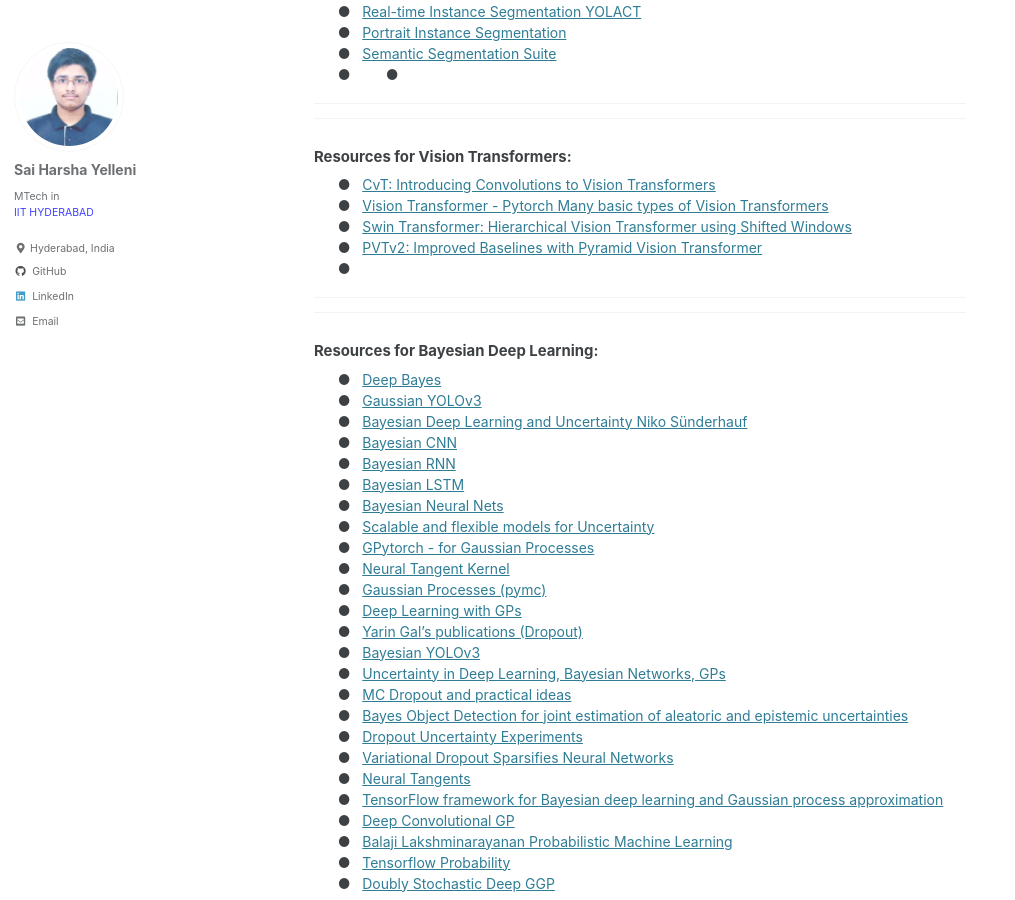
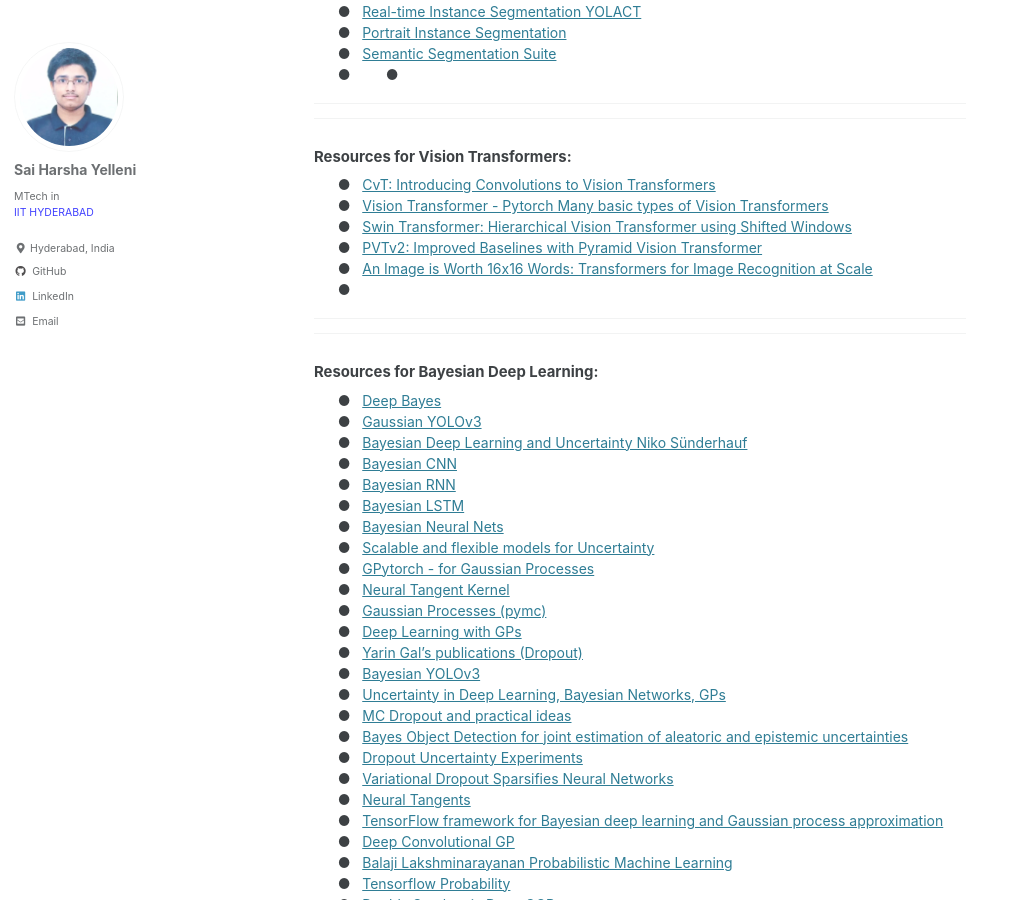
Before and after one commit to harshayelleni/harshayelleni.github.io, a Jekyll site: the page built from _pages/blog.md, in a window 1280 px wide and 900 px high, scrolled down 514 px. Shown: the whole window, without its empty margins (0-1015 px from the left). Built offline with Jekyll 4.4.1, drawn with Linux system fonts in a browser that asks for light colours; cached includes are drawn as plain includes.

Commit message:
Update blog.md

```diff
--- a/_pages/blog.md
+++ b/_pages/blog.md
@@ -39,6 +39,7 @@
 &nbsp; &nbsp; &nbsp; &#9679; &nbsp; [Vision Transformer - Pytorch Many basic types of Vision Transformers](https://github.com/lucidrains/vit-pytorch) \
 &nbsp; &nbsp; &nbsp; &#9679; &nbsp; [Swin Transformer: Hierarchical Vision Transformer using Shifted Windows](https://paperswithcode.com/paper/swin-transformer-hierarchical-vision) \
 &nbsp; &nbsp; &nbsp; &#9679; &nbsp; [PVTv2: Improved Baselines with Pyramid Vision Transformer](https://paperswithcode.com/paper/pvtv2-improved-baselines-with-pyramid-vision) \
+&nbsp; &nbsp; &nbsp; &#9679; &nbsp; [An Image is Worth 16x16 Words: Transformers for Image Recognition at Scale](https://paperswithcode.com/paper/an-image-is-worth-16x16-words-transformers-1) \
 &nbsp; &nbsp; &nbsp; &#9679; &nbsp;
 
 ---
```
